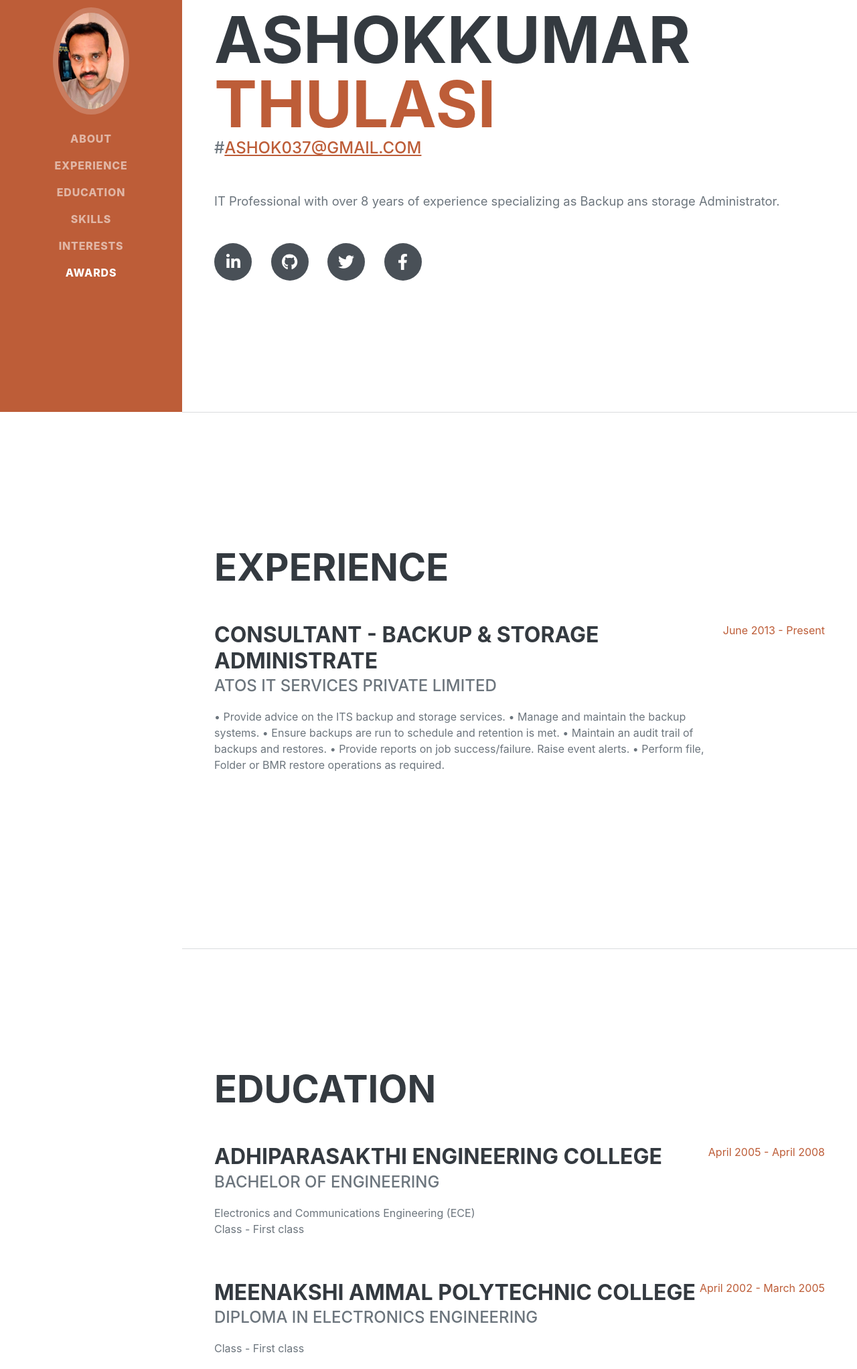
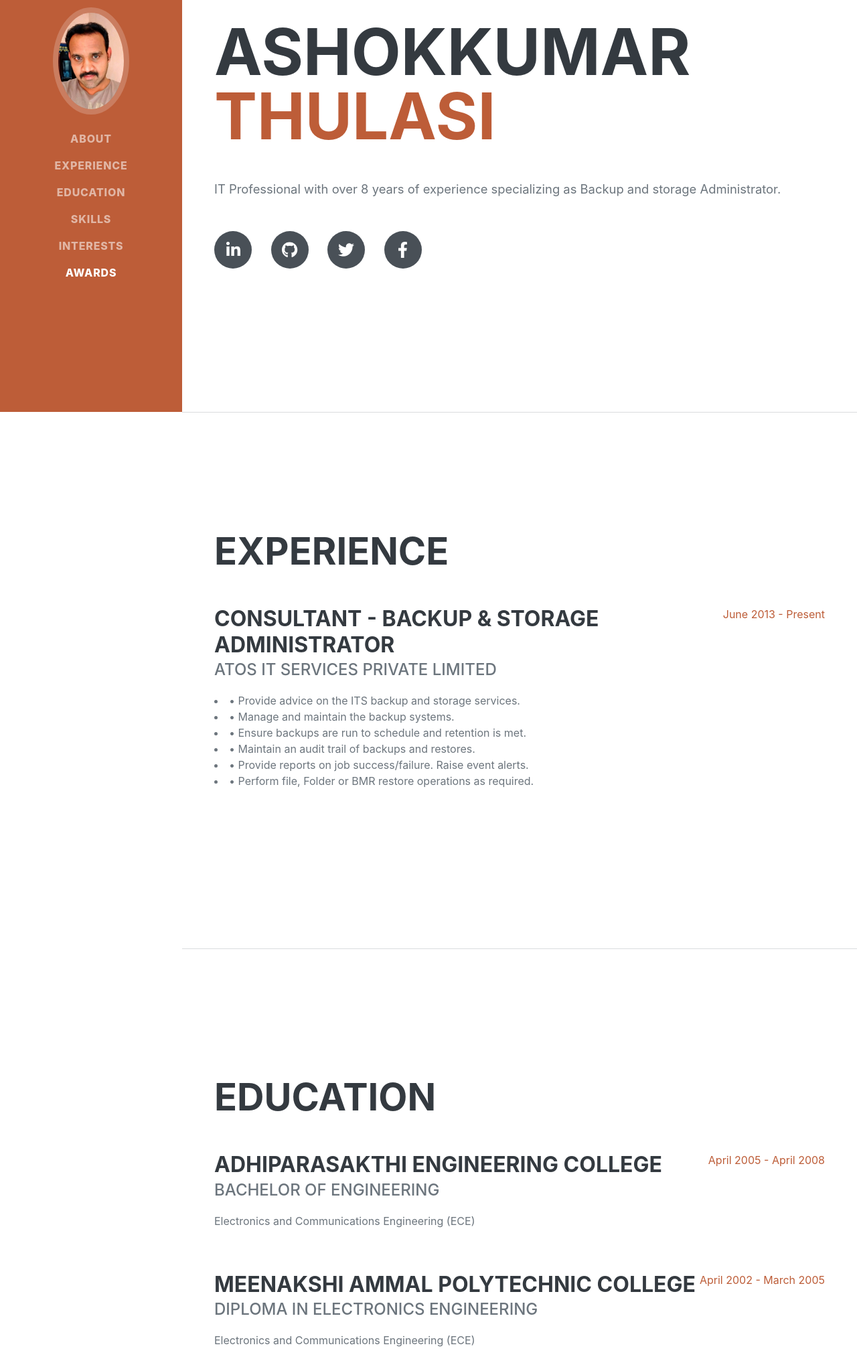
Before and after one commit to ramukash/Profile, a plain HTML site: page index.html in a window 1280 px wide. Shown: the part 185-2229 px from the top of the page at 67% size. Drawn offline with nearby package versions, Linux system fonts and the light colour scheme; a web font is replaced by a local one.

Commit message:
Update index.html

```diff
--- a/index.html
+++ b/index.html
@@ -44,9 +44,8 @@
                         <span class="text-primary">Thulasi</span>
                     </h1>
                     <div class="subheading mb-5">
-                        #<a href="mailto:name@email.com">ashok037@gmail.com</a>
-                    </div>
-                    <p class="lead mb-5">IT Professional with over 8 years of experience specializing as Backup ans storage Administrator.</p>
+                      </div>
+                    <p class="lead mb-5">IT Professional with over 8 years of experience specializing as Backup and storage Administrator.</p>
                     <div class="social-icons">
                         <a class="social-icon" href="#!"><i class="fab fa-linkedin-in"></i></a>
                         <a class="social-icon" href="#!"><i class="fab fa-github"></i></a>
@@ -62,15 +61,33 @@
                     <h2 class="mb-5">Experience</h2>
                     <div class="d-flex flex-column flex-md-row justify-content-between mb-5">
                         <div class="flex-grow-1">
-                            <h3 class="mb-0">Consultant - backup & Storage administrate</h3>
+                            <h3 class="mb-0">Consultant - backup & Storage Administrator</h3>
                             <div class="subheading mb-3">ATOS IT Services Private Limited </div>
                             <p>
-•	Provide advice on the ITS backup and storage services.
-•	Manage and maintain the backup systems.
-•	Ensure backups are run to schedule and retention is met.
-•	Maintain an audit trail of backups and restores.
-•	Provide reports on job success/failure. Raise event alerts.
-•	Perform file, Folder or BMR restore operations as required.
+<li>
+<span class="fa-li"><i class="fas fa-check"></i></span>
+• Provide advice on the ITS backup and storage services.
+</li>
+<li>
+<span class="fa-li"><i class="fas fa-check"></i></span>
+• Manage and maintain the backup systems.
+</li>
+<li>
+<span class="fa-li"><i class="fas fa-check"></i></span>
+• Ensure backups are run to schedule and retention is met.
+</li>
+<li>
+<span class="fa-li"><i class="fas fa-check"></i></span>
+• Maintain an audit trail of backups and restores.
+</li>
+<li>
+<span class="fa-li"><i class="fas fa-check"></i></span>
+• Provide reports on job success/failure. Raise event alerts.
+</li>
+<li>
+<span class="fa-li"><i class="fas fa-check"></i></span>
+• Perform file, Folder or BMR restore operations as required.
+</li>
                                 </p>
                         </div>
                         <div class="flex-shrink-0"><span class="text-primary">June 2013 - Present</span></div>
@@ -88,7 +105,7 @@
                             <h3 class="mb-0">Adhiparasakthi Engineering College</h3>
                             <div class="subheading mb-3">Bachelor of Engineering</div>
                             <div>Electronics and Communications Engineering (ECE)</div>
-                            <p>Class - First class</p>
+                            <p></p>
                         </div>
                         <div class="flex-shrink-0"><span class="text-primary">April 2005 - April 2008</span></div>
                     </div>
@@ -96,7 +113,8 @@
                         <div class="flex-grow-1">
                             <h3 class="mb-0">Meenakshi Ammal Polytechnic College</h3>
                             <div class="subheading mb-3">Diploma in Electronics Engineering</div>
-                            <p>Class - First class</p>
+                            <div>Electronics and Communications Engineering (ECE)</div>
+                            <p></p>
                         </div>
                         <div class="flex-shrink-0"><span class="text-primary">April 2002 - March 2005</span></div>
                     </div>
```
